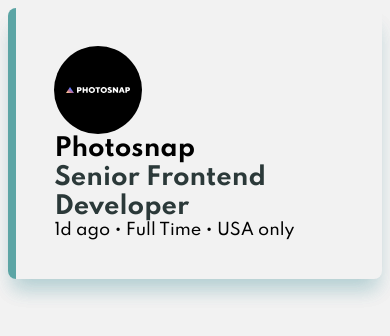
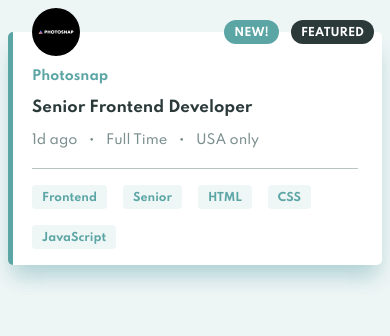
Before and after one commit to markup-mitchell/static-job-listings-master, a website built with Parcel: page src/index.html in a window 390 px wide. Built offline with nearby package versions, Linux system fonts and the light colour scheme.

Commit message:
mobile card with grid

```diff
--- a/src/components/JobListing.js
+++ b/src/components/JobListing.js
@@ -12,18 +12,61 @@
     return [
       resetCSS,
       css`
-        h1 {
+
+        .layout {
+          display: grid;
+          grid-template-columns: 2.4rem 4.8rem 1fr 1.6rem 0.8rem ;
+          grid-template-rows: 2.4rem 2.4rem max-content max-content;
+        }
+
+        .job__title {
           color: var(--color__black);
+          margin-top: 0.8rem;
+          margin-bottom: 0.8rem;
+        }
+
+        .logo {
+          grid-column: 2;
+          grid-row: 1/span 2;
         }
         .card {
+          grid-column: 1 / -1;
+          grid-row: 2 / -1;
           overflow: hidden;
           border-radius: 0.5rem;
           box-shadow: 0px 15px 20px -5px rgba(13, 113, 130, 0.15), 0px 15px 20px -5px rgba(13, 113, 130, 0.15);
+          background-color: var(--color__white);
         }
         .card__inner {
           padding: 2.4rem;
+          font-size: 1.3rem;
           height: 100%;
           border-left: 0.5rem solid var(--color__teal);
+        }
+        .job {
+          line-height: 2.4rem;
+          grid-column: 2 / span 2;
+          grid-row: 3;
+          padding-top: 0.8rem;
+          padding-bottom: 1.6rem;
+          border-bottom: 1px solid var(--color__grey--light);
+        }
+        .job__company {
+          color: var(--color__teal);
+          font-weight: 700;
+          font-size: 1.3rem;
+        }
+
+        .job__title {
+          color: var(--color__black);
+          font-weight: 700;
+          font-size: 1.5rem;
+        }
+
+        .job__details {
+          color: var(--color__grey);
+          font-weight: 500;
+          font-size: 1.3rem;
         }
 
         .flex {
@@ -31,6 +74,64 @@
         }
         .flex-col-reverse {
           flex-direction: column-reverse;
+        }
+
+        .bullet {
+          margin-left: 0.8rem;
+          margin-right: 0.8rem;
+        }
+
+        .pills {
+          display: flex;
+          justify-content: flex-end;
+          align-items: center;
+          grid-column: 3/ span 2;
+          grid-row: 1/ span 2;
+          gap: 1.2rem;
+        }
+
+        .tags {
+          display: flex;
+          flex-wrap: wrap;
+          gap: 1.6rem;
+          grid-column: 2 /span 2;
+          grid-row: 4;
+          padding-top: 1.6rem;
+          padding-bottom: 1.6rem;
+        }
+
+        .pill,
+        .tag {
+          display: inline-flex;
+          height: 2.4rem;
+          align-items: center;
+          font-size: 1.1rem;
+          font-weight: 700;
+          border-radius: 1.5rem;
+          padding: 0 1rem;
+        }
+
+        .tag {
+          border-radius: 0.4rem;
+          background-color: var(--color__teal--light);
+        }
+
+        .tag > span {
+          color: var(--color__teal);
+          margin-bottom: -2px;
+        }
+
+        /* this is necessary to get center alignment on Chrome and FF */
+        .pill > span {
+          color: var(--color__white);
+          margin-bottom: -2px;
+        }
+
+        .pill--light {
+          background-color: var(--color__teal);
+        }
+        .pill--dark {
+          background-color: var(--color__black);
         }
       `
     ];
@@ -44,24 +145,35 @@
   render()
   {
     return html`
+      <div class="layout">
         <div class="card">
-
-  <div class="card__inner">
-    <article class="listing">
-      <img class="listing__logo" src="./images/photosnap.svg" alt="" />
+          <div class="card__inner"></div>
+        </div>
+        <div class="job">
           <div class="flex flex-col-reverse">
-        <h1>Senior Frontend Developer</h1>
-        <h2>Photosnap</h2>
+            <h1 class="job__title">Senior Frontend Developer</h1>
+            <h2 class="job__company">Photosnap</h2>
           </div>
-      <div class="listing__details">
+          <div class="job__details">
             <span>1d ago</span>
-        <span>&#8226</span>
+            <span class="bullet">&#8226</span>
             <span>Full Time</span>
-        <span>&#8226</span>
+            <span class="bullet">&#8226</span>
             <span>USA only</span>
           </div>
-    </article>
         </div>
+        <div class="tags">
+          <div class="tag"><span>Frontend</span></div>
+          <div class="tag"><span>Senior</span></div>
+          <div class="tag"><span>HTML</span></div>
+          <div class="tag"><span>CSS</span></div>
+          <div class="tag"><span>JavaScript</span></div>
+        </div>
+        <div class="pills">
+          <div class="pill pill--light"><span>NEW!</span></div>
+          <div class="pill pill--dark"><span>FEATURED</span></div>
+        </div>
+        <img class="logo" src="./images/photosnap.svg" alt="" />
       </div>
     `;
   }
--- a/src/css/global.css
+++ b/src/css/global.css
@@ -1,10 +1,19 @@
 @import url('https://fonts.googleapis.com/css2?family=Spartan:wght@500;700&display=swap');
+
+:root {
+	--color__black: #2b3939;
+	--color__grey: #7c8f8f;
+	--color__grey--light: #b7c4c4;
+	--color__teal: #5ca5a5;
+	--color__teal--light: rgba(92, 165, 165, 0.1);
+	--color__white: #ffffff;
+}
 
 html {
 	font-family: 'Spartan', sans-serif;
+	font-size: 10px;
 }
 
-:root {
-	--color__black: #2b3939;
-	--color__teal: #5ca5a5;
+body {
+	background-color: var(--color__teal--light);
 }
--- a/src/index.html
+++ b/src/index.html
@@ -1,10 +1,14 @@
 <!DOCTYPE html>
-<html>
+<html lang="en">
 	<head>
-		<meta charset="utf-8" />
+		<meta charset="UTF-8" />
+		<meta http-equiv="X-UA-Compatible" content="IE=edge" />
+		<meta name="viewport" content="width=device-width, initial-scale=1.0" />
+		<title>Document</title>
 		<link rel="stylesheet" href="./css/global.css" />
 	</head>
-	<body style="background-color: #f2f2f2">
+
+	<body>
 		<!-- <img class="listing__logo" src="./assets/photosnap.svg" alt="" /> -->
 		<job-listing img="./assets/photosnap.svg"></job-listing>
 		<script type="module" src="./components/JobListing.js"></script>
```
Lines whose indentation alone changed are shown as unchanged.
